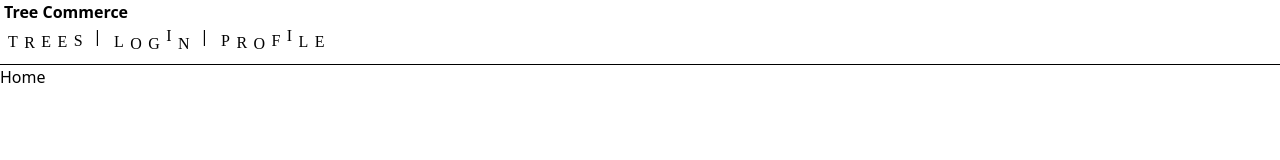
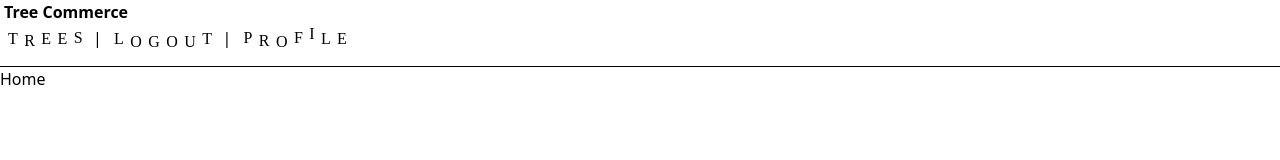
Before and after one commit to zhou-efr/tree-commerce, a React (Create React App) app: page / in a window 1280 px wide. Shown: the top 160 px of the page. Built offline with nearby package versions, Linux system fonts and the light colour scheme.

Commit message:
auth0 implementation

```diff
--- a/package.json
+++ b/package.json
@@ -3,12 +3,15 @@
   "version": "0.1.0",
   "private": true,
   "dependencies": {
+    "@auth0/auth0-react": "^1.9.0",
     "@testing-library/jest-dom": "^5.16.4",
     "@testing-library/react": "^12.1.5",
     "@testing-library/user-event": "^13.5.0",
     "@types/jest": "^27.4.1",
     "@types/node": "^16.11.26",
     "@types/react": "^17.0.44",
+    "passport": "^0.5.2",
+    "passport-google-oauth20": "^2.0.0",
     "react": "^18.0.0",
     "react-dom": "^18.0.0",
     "react-router-dom": "^6.3.0",
@@ -42,6 +45,8 @@
     ]
   },
   "devDependencies": {
+    "@types/passport": "^1.0.7",
+    "@types/passport-google-oauth20": "^2.0.11",
     "@types/react-dom": "^17.0.15",
     "autoprefixer": "^10.4.4",
     "postcss": "^8.4.12",
--- a/src/App.tsx
+++ b/src/App.tsx
@@ -1,8 +1,11 @@
 import React from 'react';
 import {NavLink, Outlet} from "react-router-dom";
 import {AnimatedLink} from "./Component";
+import {useAuth0} from "@auth0/auth0-react";
 
 function App() {
+    const { loginWithRedirect, logout, isAuthenticated } = useAuth0();
+
     return (
         <div>
             <div>
@@ -14,7 +17,13 @@ function App() {
                     }}
                 >
                     <AnimatedLink to={'/trees'} hoverTextColor={"text-white"} hoverColor={"bg-black"}>Trees</AnimatedLink> |{" "}
-                <AnimatedLink to={'/login'} hoverTextColor={"text-white"} hoverColor={"bg-black"}>Login</AnimatedLink> |{" "}
+                    {
+                        isAuthenticated ? (
+                            <AnimatedLink to={'/login'} onClick={loginWithRedirect} hoverTextColor={"text-white"} hoverColor={"bg-black"}>Login</AnimatedLink>
+                        ):(
+                            <AnimatedLink to={'/logout'} onClick={logout} hoverTextColor={"text-white"} hoverColor={"bg-black"}>Logout</AnimatedLink>
+                        )
+                    } |{" "}
                     <AnimatedLink to={'/profile'} hoverTextColor={"text-white"} hoverColor={"bg-black"}>Profile</AnimatedLink>
                 </nav>
                 <Outlet />
--- a/src/Component/AnimatedLink/AnimatedLink.scss
+++ b/src/Component/AnimatedLink/AnimatedLink.scss
@@ -40,6 +40,8 @@ body{
 
   i:first-child {
     //background-color: red;
+    padding-top: 0.5em;
+    padding-bottom: 0.5em;
   }
 
   i:last-child{
--- a/src/Component/AnimatedLink/AnimatedLink.tsx
+++ b/src/Component/AnimatedLink/AnimatedLink.tsx
@@ -8,10 +8,11 @@ interface AnimatedLinkProps {
     hoverTextColor?: string;
     notHoverClassName?: string;
     hoverClassName?: string;
+    onClick?: () => void;
     to: string;
 }
 
-export const AnimatedLink:FC<AnimatedLinkProps> = ({className, hoverColor, hoverTextColor, notHoverClassName, hoverClassName, to, children}) => {
+export const AnimatedLink:FC<AnimatedLinkProps> = ({className, onClick, hoverColor, hoverTextColor, notHoverClassName, hoverClassName, to, children}) => {
     let [active, setActive] = useState(false);
 
     if(typeof children !== "string")
@@ -20,14 +21,18 @@ export const AnimatedLink:FC<AnimatedLinkProps> = ({className, hoverColor, hover
     let text = children.split('');
 
     return (
-        <NavLink className={({isActive}) => {setActive(isActive); return ""}} to={to}>
+        <NavLink className={({isActive}) => {setActive(isActive); return ""}} to={to} onClick={onClick}>
             <div className={"AnimatedLink inline-block mx-1 ".concat(className as string)} onClick={() => console.log(to)}>
                 {
                     text.map((character, index) => {
                         return (
                             <span key={index}>
                             <i className={`p-1 ${active ? "font-bold" : ""} `
-                                .concat(notHoverClassName as string)}
+                                .concat(active ? (
+                                    (hoverColor as string).concat(" ")
+                                    .concat(hoverTextColor as string).concat(" ")
+                                    .concat(hoverClassName as string)
+                                ) : notHoverClassName as string)}
                             >
                                 {character}
                             </i>
--- a/src/index.tsx
+++ b/src/index.tsx
@@ -3,18 +3,26 @@ import ReactDOM from 'react-dom';
 import {BrowserRouter, Route, Routes} from "react-router-dom";
 import './index.css';
 import App from './App';
-import {Login, Profile} from "./Pages/User";
+import {Profile} from "./Pages/User";
 import {NotFound} from "./Pages/Miscellaneous";
 import {Tree, Trees} from "./Pages/Trees";
 import { Home } from './Pages/Home';
+import { Auth0Provider } from '@auth0/auth0-react';
 
 ReactDOM.render(
   <React.StrictMode>
+      <Auth0Provider
+          domain="dev-80ft5qbb.us.auth0.com"
+          clientId="tBCk0ZcyZKoZoCqFAuHELeLoZoeHFVv0"
+          redirectUri={window.location.origin}
+          audience={"https://dev-80ft5qbb.us.auth0.com/api/v2/"}
+          scope="read:current_user update:current_user_metadata"
+      >
         <BrowserRouter>
             <Routes>
                 <Route path="/" element={<App />}>
                     <Route index element={<Home />} />
-                <Route path="login" element={<Login  handleChange={e => console.log(e)} handleSubmit={e => console.log(e)}/>} />
+                    <Route path="login" element={<></>} />
                     <Route path="profile" element={<Profile  user={{name: "panda", email: "panda@panda.panda"}}/>} />
                     <Route path={"Trees"}>
                         <Route index element={<Trees trees={[
@@ -136,6 +144,7 @@ ReactDOM.render(
                 </Route>
             </Routes>
         </BrowserRouter>
+      </Auth0Provider>
   </React.StrictMode>,
   document.getElementById('root')
 );
```
Also changed, not shown: 1 other file (tests, documents, lock files or other folders). Lines whose indentation alone changed are shown as unchanged.
